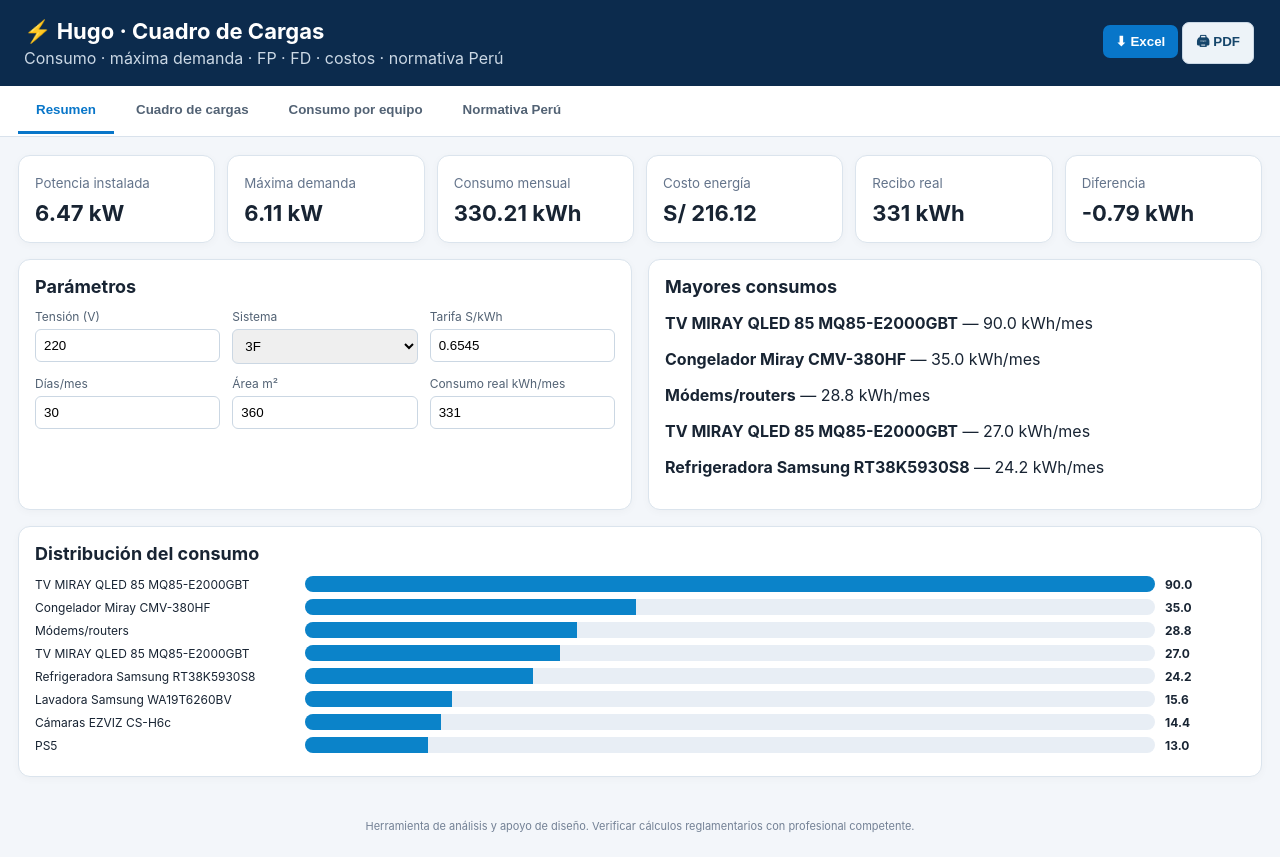
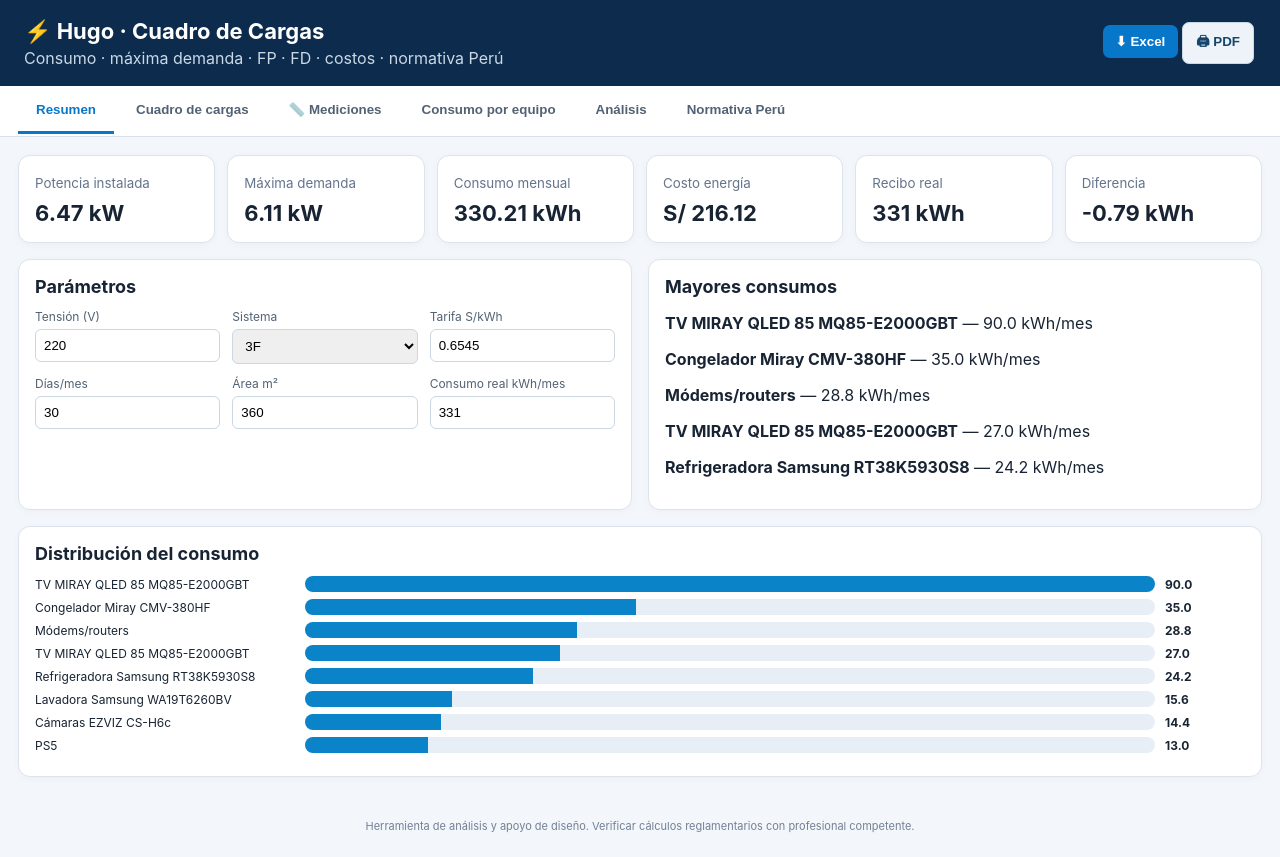
Before and after one commit to IDMMV/Cuadro-de-cargas, a plain HTML site: page index.html in a window 1280 px wide. Drawn offline with Linux system fonts and the light colour scheme.

Commit message:
feat: agregar modulo de mediciones y analisis

```diff
--- a/index.html
+++ b/index.html
@@ -11,7 +11,7 @@
 <div><button onclick="exportXLSX()">⬇ Excel</button><button class="light" onclick="window.print()">🖨 PDF</button></div></header>
 <nav>
 <button class="tab active" data-tab="resumen">Resumen</button><button class="tab" data-tab="cargas">Cuadro de cargas</button>
-<button class="tab" data-tab="consumo">Consumo por equipo</button><button class="tab" data-tab="normativa">Normativa Perú</button>
+<button class="tab" data-tab="measurements">📏 Mediciones</button><button class="tab" data-tab="consumo">Consumo por equipo</button><button class="tab" data-tab="analysis">Análisis</button><button class="tab" data-tab="normativa">Normativa Perú</button>
 </nav>
 <main>
 <section id="resumen" class="page active">
```
